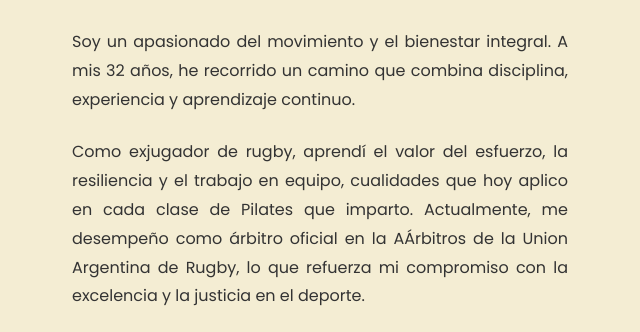
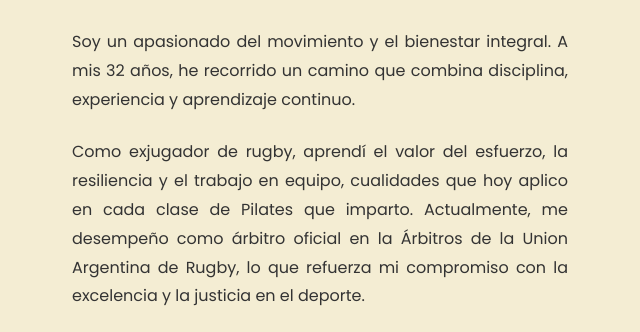
Before and after one commit to jrodriguezblangino/breathe.github.io, a plain HTML site: page index.html in a window 1280 px wide. Shown: the part 980-1312 px from the top of the page, 584-1224 px from the left. Drawn offline with Linux system fonts and the light colour scheme.

Commit message:
Update index.html

```diff
--- a/index.html
+++ b/index.html
@@ -42,7 +42,7 @@
             <div class="profile-content">
                 <h2>Quienes Somos</h2>
                 <p>Soy un apasionado del movimiento y el bienestar integral. A mis 32 años, he recorrido un camino que combina disciplina, experiencia y aprendizaje continuo.</p>
-                <p>Como exjugador de rugby, aprendí el valor del esfuerzo, la resiliencia y el trabajo en equipo, cualidades que hoy aplico en cada clase de Pilates que imparto. Actualmente, me desempeño como árbitro oficial en la AÁrbitros de la Union Argentina de Rugby, lo que refuerza mi compromiso con la excelencia y la justicia en el deporte.</p>
+                <p>Como exjugador de rugby, aprendí el valor del esfuerzo, la resiliencia y el trabajo en equipo, cualidades que hoy aplico en cada clase de Pilates que imparto. Actualmente, me desempeño como árbitro oficial en la Árbitros de la Union Argentina de Rugby, lo que refuerza mi compromiso con la excelencia y la justicia en el deporte.</p>
                 <p>Mi formación como instructor de Pilates incluye certificaciones nacionales e internacionales, permitiéndome ofrecer una enseñanza fundamentada, efectiva y adaptada a las necesidades de cada alumno.</p>
                 <p>Mi misión es ayudarte a conectar con tu cuerpo, fortalecerlo y alcanzar un equilibrio que transforme tu día a día. ¡Te invito a moverte, descubrir tu potencial y disfrutar del camino!</p>
                 <a href="https://wa.me/5493541211265" class="cta-button">CONTACTAME</a>
```
